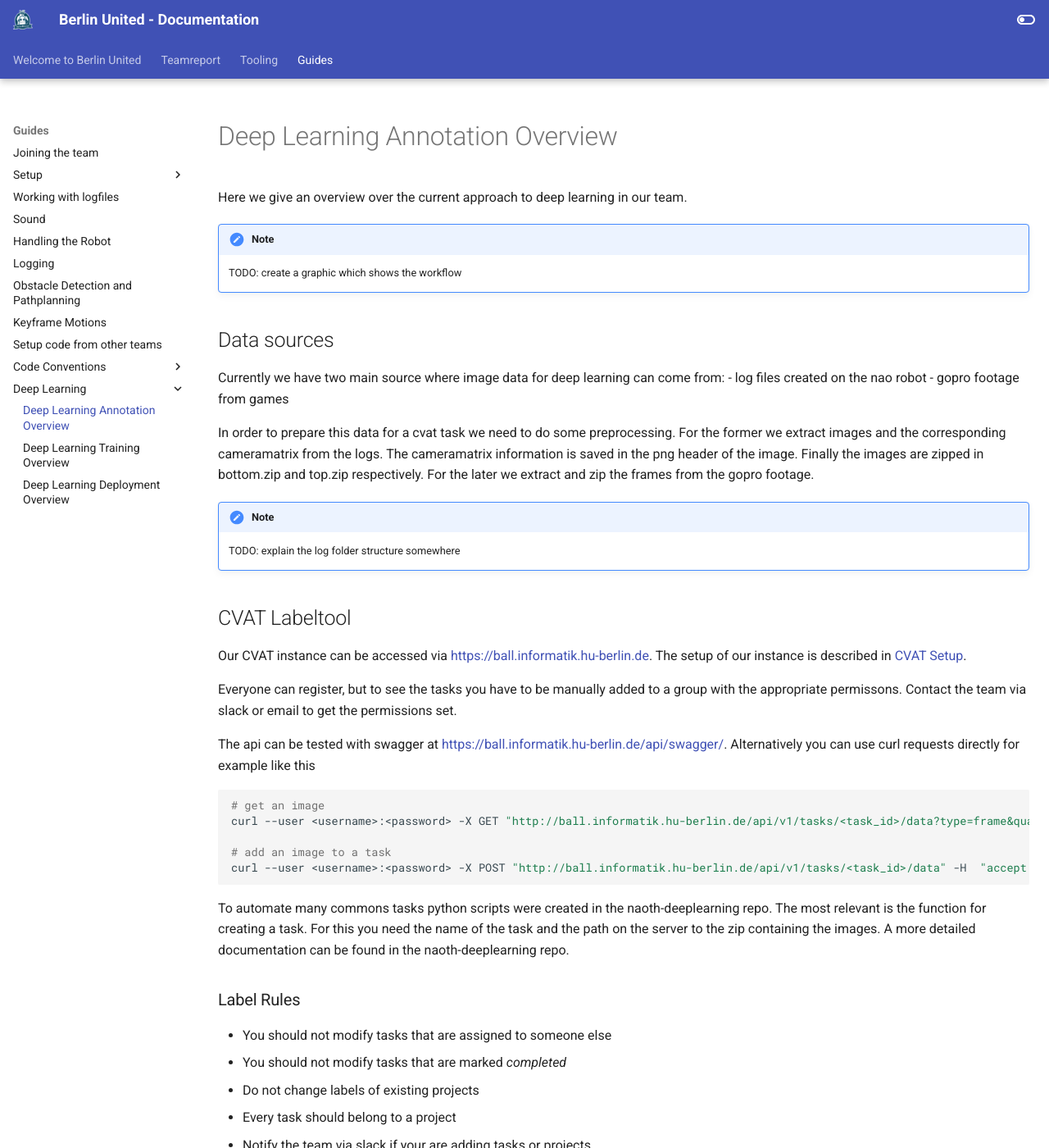
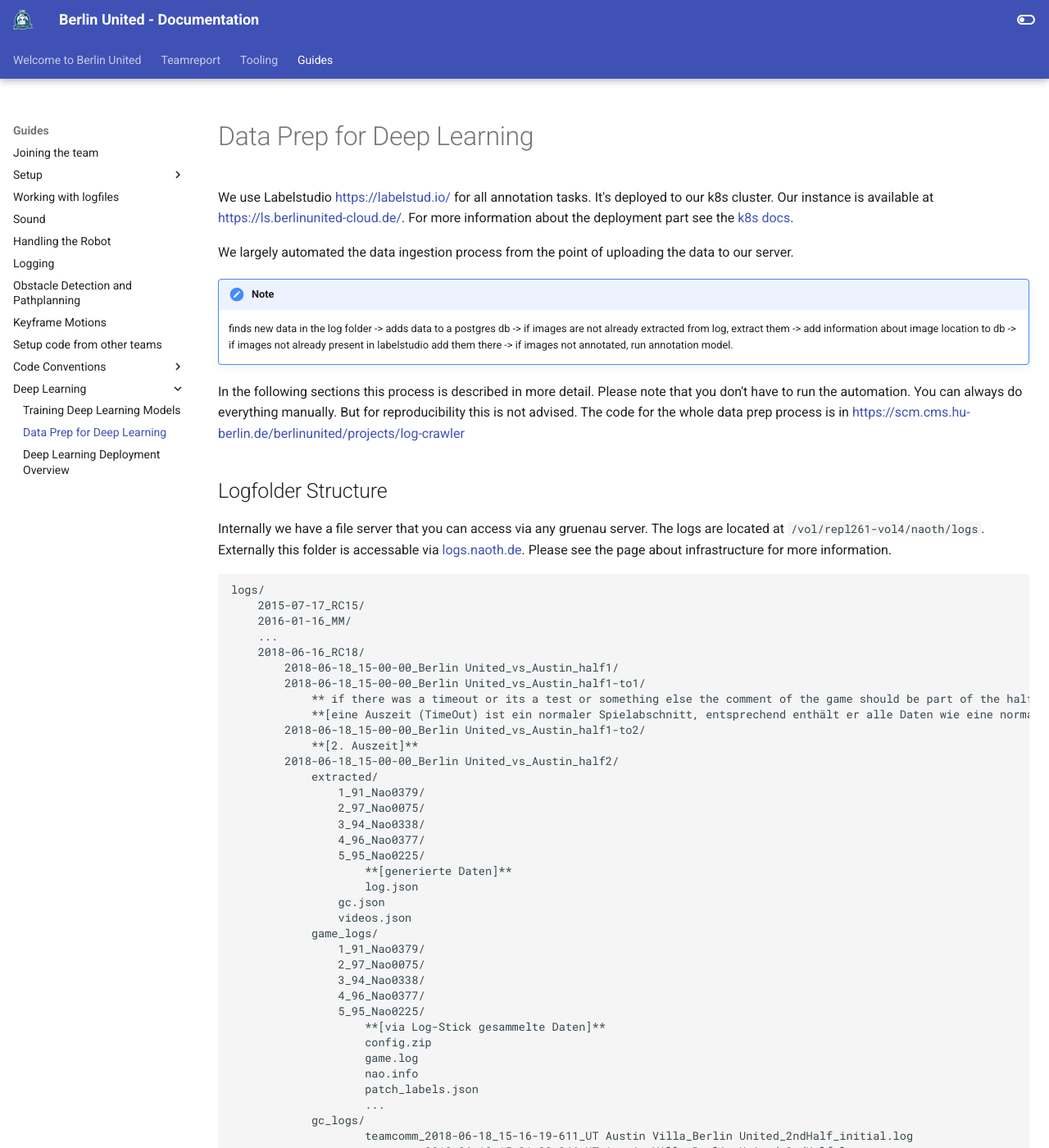
Before and after one commit to BerlinUnited/berlinunited.github.io, an MkDocs documentation site: the page built from docs/guides/deeplearning/deep_learning_annotation.md, in a window 1280 px wide and 1400 px high. Shown: the whole window at 82% size. Built offline with MkDocs 1.6.1 and Material for MkDocs 9.7.7, drawn with Linux system fonts in a browser that asks for light colours; some of the changed text lies outside the part shown.

Commit message:
improve deeplearning guides a bit

````diff
--- a/docs/guides/deeplearning/deep_learning_annotation.md
+++ b/docs/guides/deeplearning/deep_learning_annotation.md
@@ -1,8 +1,74 @@
-# Deep Learning Annotation Overview
-Here we give an overview over the current approach to deep learning in our team.
+# Data Prep for Deep Learning
+We use Labelstudio [https://labelstud.io/](https://labelstud.io/) for all annotation tasks. It's deployed to our k8s cluster. Our instance is available at [https://ls.berlinunited-cloud.de/](https://ls.berlinunited-cloud.de/). For more information about the deployment part see the [k8s docs](../../naoth_tools/k8s.md).
+
+We largely automated the data ingestion process from the point of uploading the data to our server.
 
 !!! note
-    TODO: create a graphic which shows the workflow
+    finds new data in the log folder -> adds data to a postgres db -> if images are not already extracted from log, extract them -> add information about image location to db -> if images not already present in labelstudio add them there -> if images not annotated, run annotation model.
+
+In the following sections this process is described in more detail. Please note that you don't have to run the automation. You can always do everything manually. But for reproducibility this is not advised. The code for the whole data prep process is in [https://scm.cms.hu-berlin.de/berlinunited/projects/log-crawler](https://scm.cms.hu-berlin.de/berlinunited/projects/log-crawler)
+
+## Logfolder Structure
+Internally we have a file server that you can access via any gruenau server. The logs are located at `/vol/repl261-vol4/naoth/logs`. Externally this folder is accessable via [logs.naoth.de](logs.naoth.de). Please see the page about infrastructure for more information.
+
+```txt
+logs/
+    2015-07-17_RC15/
+    2016-01-16_MM/
+    ...
+    2018-06-16_RC18/
+        2018-06-18_15-00-00_Berlin United_vs_Austin_half1/
+        2018-06-18_15-00-00_Berlin United_vs_Austin_half1-to1/
+            ** if there was a timeout or its a test or something else the comment of the game should be part of the halftime string. that way game_name.split("_")[5] is the name of the game part
+            **[eine Auszeit (TimeOut) ist ein normaler Spielabschnitt, entsprechend enthält er alle Daten wie eine normale Halbzeit]**
+        2018-06-18_15-00-00_Berlin United_vs_Austin_half1-to2/
+            **[2. Auszeit]**
+        2018-06-18_15-00-00_Berlin United_vs_Austin_half2/
+            extracted/
+                1_91_Nao0379/
+                2_97_Nao0075/
+                3_94_Nao0338/
+                4_96_Nao0377/
+                5_95_Nao0225/
+                    **[generierte Daten]**
+                    log.json
+                gc.json
+                videos.json
+            game_logs/
+                1_91_Nao0379/
+                2_97_Nao0075/
+                3_94_Nao0338/
+                4_96_Nao0377/
+                5_95_Nao0225/
+                    **[via Log-Stick gesammelte Daten]**
+                    config.zip
+                    game.log
+                    nao.info
+                    patch_labels.json
+                    ...
+            gc_logs/
+                    teamcomm_2018-06-18_15-16-19-611_UT Austin Villa_Berlin United_2ndHalf_initial.log
+                    teamcomm_2018-06-18_15-21-23-346_UT Austin Villa_Berlin United_2ndHalf.log
+                    teamcomm_2018-06-18_15-21-23-346_UT Austin Villa_Berlin United_2ndHalf.log.gtc.json
+                    teamcomm_2018-06-18_15-32-25-912_UT Austin Villa_Berlin United_2ndHalf_finished.log
+            videos/
+                    half2.LRV
+                    half2.MP4
+                    half2.url
+                        **[enthält einen Link/URL auf ein Video, z.B.: https://www.youtube.com/watch?v=0R39kqXO_KE]**
+        2018-06-18_15-00-00_Berlin_United_vs_Austin_half2_penalty/
+            **[Elfmeterschießen (Penalty Shootout) ist ein normaler Spielabschnitt, entsprechend enthält er alle Daten wie eine normale Halbzeit]**
+
+
+Ein kleiner Kommentar (bestehend aus 1/2 Worten kann durch ein "-" getrennt an das Event, das Spiel oder den Log-Ordner angehängt werden:
+logs/
+    2018-06-16_RC18-prepare/
+        2018-06-18_15-00-00_Berlin United_vs_Austin_half1-test/
+        2018-06-18_15-00-00_Berlin United_vs_Austin_half2-test/
+            game_logs/
+                1_91_Nao0379-after-failure/
+```
+
 
 ## Data sources
 Currently we have two main source where image data for deep learning can come from:
--- a/docs/guides/deeplearning/deep_learning_training.md
+++ /dev/null
@@ -1 +0,0 @@
-# Deep Learning Training Overview
--- a/mkdocs.yml
+++ b/mkdocs.yml
@@ -42,8 +42,8 @@ nav:
         - 'guides/coding_guidelines.md'
         - 'guides/git-hooks.md'
     - Deep Learning:
+        - 'guides/deeplearning/training.md'
         - 'guides/deeplearning/deep_learning_annotation.md'
-        - 'guides/deeplearning/deep_learning_training.md'
         - 'guides/deeplearning/deep_learning_deployment.md'
 
 theme:
````
Also changed, not shown: docs/guides/deeplearning/training.md (added, +39 -0 lines), docs/naoth_tools/k8s.md (added, +6 -0 lines), docs/naoth_tools/nvidia.md (added, +10 -0 lines).
